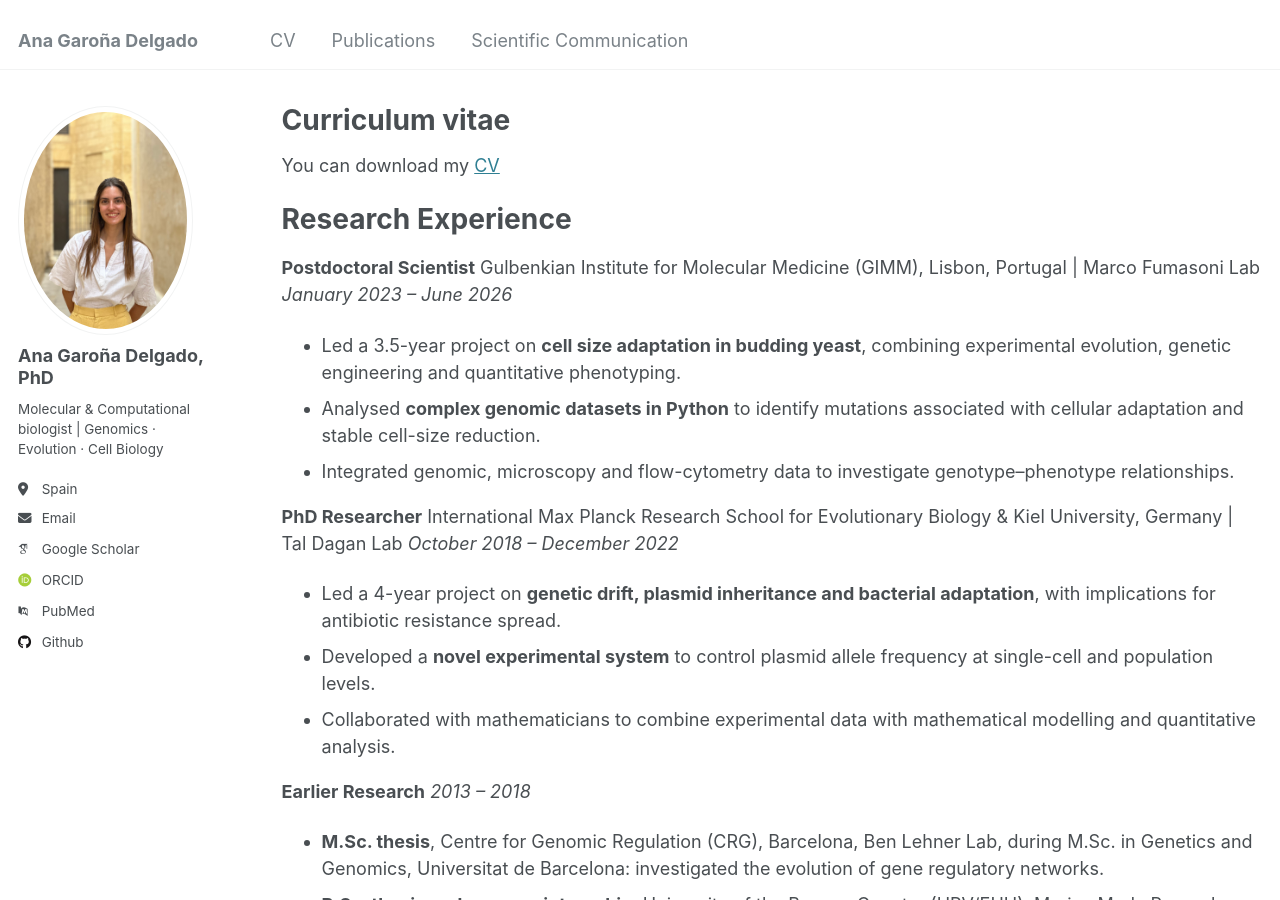
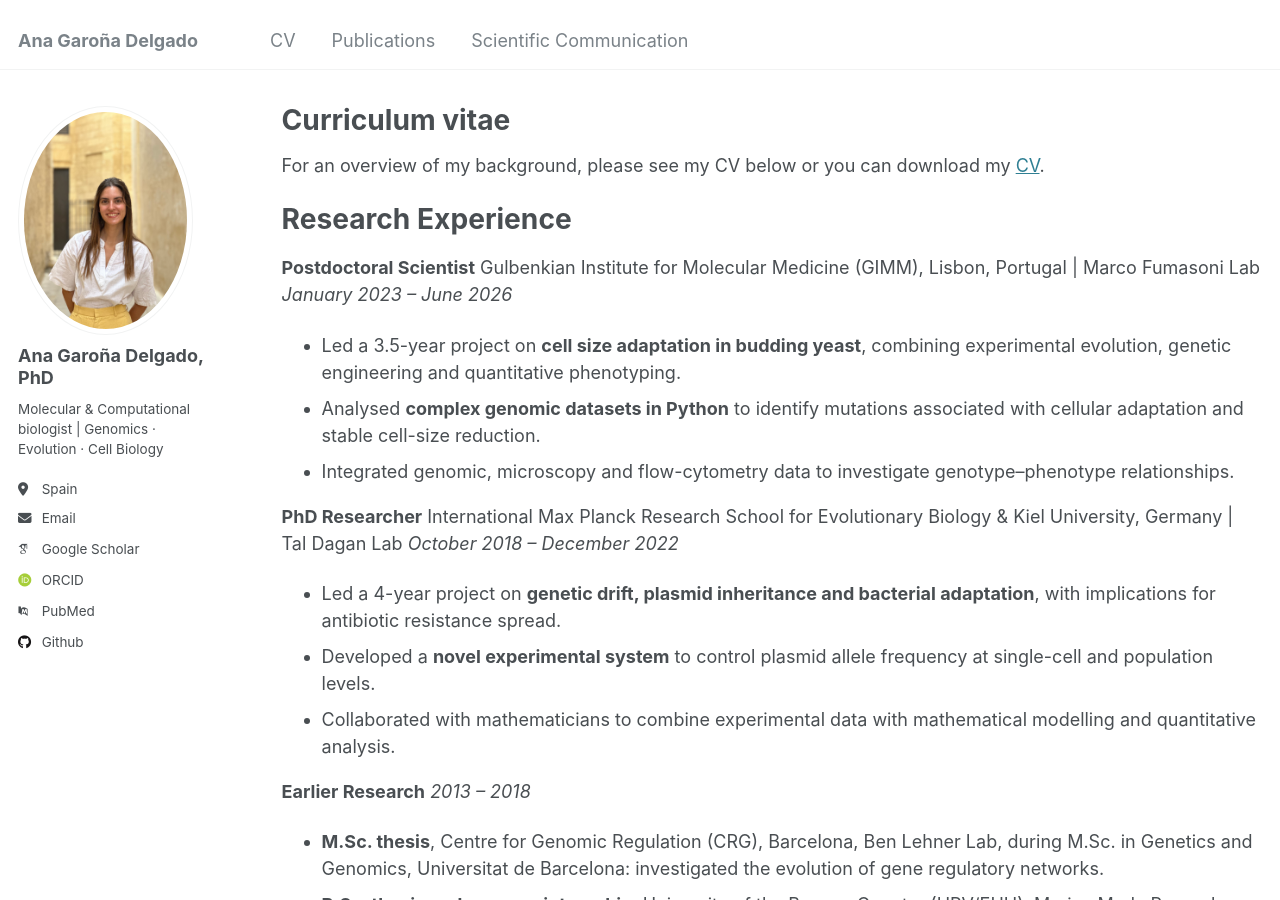
Before and after one commit to anagarona/anagarona.github.io, a Jekyll site: the page built from _pages/cv.md, in a window 1280 px wide and 900 px high. Built offline with Jekyll 4.4.1, drawn with Linux system fonts in a browser that asks for light colours; some web fonts are replaced.

Commit message:
Update cv.md

```diff
--- a/_pages/cv.md
+++ b/_pages/cv.md
@@ -12,7 +12,7 @@ redirect_from:
 
 {% include base_path %}
 
-You can download my [CV](/files/CV-AnaGaroña.pdf)
+For an overview of my background, please see my CV below or you can download my [CV](/files/CV-AnaGaroña.pdf).
 
 # Research Experience
 
```
